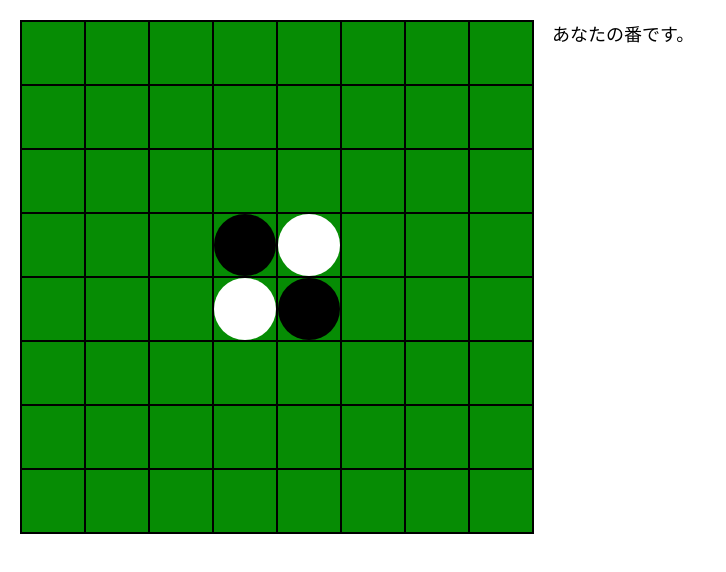
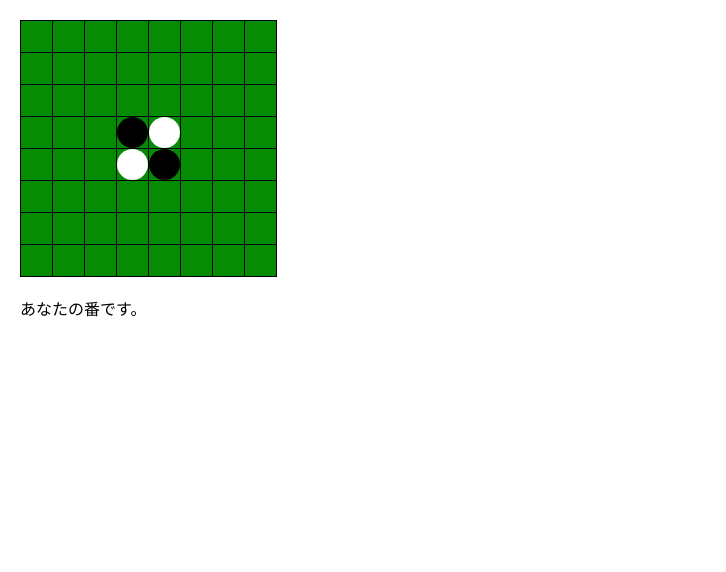
Before and after one commit to kawasaki-n/react-othello, a React app: page / in a window 1280 px wide. Shown: the whole page, without its empty margins (0-726 px from the left). Built offline with nearby package versions, Linux system fonts and the light colour scheme.

Commit message:
revert size

```diff
--- a/public/index.html
+++ b/public/index.html
@@ -24,7 +24,7 @@
       work correctly both with client-side routing and a non-root public URL.
       Learn how to configure a non-root public URL by running `npm run build`.
     -->
-    <title>React App</title>
+    <title>React Othello</title>
   </head>
   <body>
     <noscript>You need to enable JavaScript to run this app.</noscript>
--- a/src/Board.js
+++ b/src/Board.js
@@ -2,7 +2,7 @@ import Square from './Square';
 
 const Board = (props) => {
     const renderSquare = (x, y, value) => {
-        return <Square key={x+","+y} top={y*64} left={x*64} value={value} onClick={() => props.onClick(x, y)} cellTypes={props.cellTypes} />;
+        return <Square key={x+","+y} top={y*32} left={x*32} value={value} onClick={() => props.onClick(x, y)} cellTypes={props.cellTypes} />;
     }
 
     const boardDom = [];
--- a/src/index.css
+++ b/src/index.css
@@ -5,38 +5,38 @@ body {
 
   .game {
     display: flex;
-    flex-direction: row;
+    flex-direction: column;
     position: relative;
   }
 
   .game-board {
-    width: 512px;
-    height: 512px;
+    width: 256px;
+    height: 256px;
   }
 
   .game-info {
-    margin-left: 20px;
+    margin-top: 20px;
   }
 
   .status {
     margin-bottom: 10px;
-    font-size: large;
+    font-size: medium;
   }
 
   .square {
     background: black;
-    height: 66px;
-    width: 66px;
+    height: 33px;
+    width: 33px;
     position: absolute;
   }
 
   .square-cell {
     position: relative;
-    height: 62px;
-    width: 62px;
+    height: 31px;
+    width: 31px;
     background: #068C04;
-    top: 2px;
-    left: 2px;
+    top: 1px;
+    left: 1px;
   }
 
   .square-empty {
@@ -45,24 +45,24 @@ body {
 
   .square-black {
     position: relative;
-    height: 62px;
-    width: 62px;
+    height: 31px;
+    width: 31px;
     background: black;
     border-radius: 50%;
   }
 
   .square-white {
     position: relative;
-    height: 62px;
-    width: 62px;
+    height: 31px;
+    width: 31px;
     background: white;
     border-radius: 50%;
   }
 
   .square-puttable {
     position: relative;
-    height: 62px;
-    width: 62px;
+    height: 31px;
+    width: 31px;
     background: yellow;
     opacity: 0.3;
   }
```
